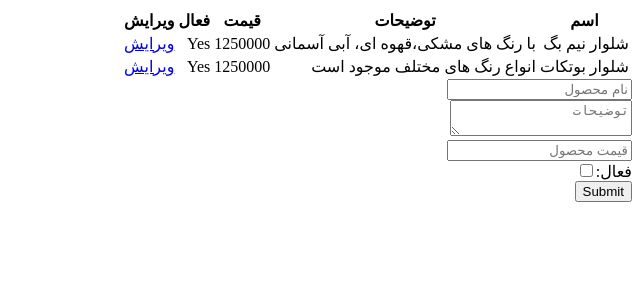
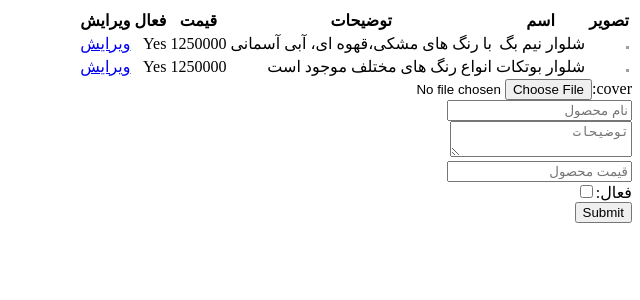
Before and after one commit to setareh085/online_shop, a Flask app: page /admin/dashboard/products in a window 1280 px wide. Shown: the top 300 px of the page, without its empty margins (640-1280 px from the left). Run offline with Flask 3, Linux system fonts and the light colour scheme; the visitor is signed in with stand-in values (Sample User, id 1); some libraries are stand-ins or nearby versions; grey boxes are pictures that could not be loaded.

Commit message:
image for products added

```diff
--- a/blueprint/admin.py
+++ b/blueprint/admin.py
@@ -1,4 +1,6 @@
 from flask import Blueprint, render_template, request, session, redirect, abort, url_for
+from flask_wtf import file
+
 import config
 from models import product
 from models.product import Product
@@ -44,6 +46,8 @@ def products():
         price = request.form.get("price", None)
         price = request.form.get("price", None)
         active = request.form.get("active", None)
+        file= request.files.get("cover", None)
+
 
         p = Product(name=name, description=description, price=price)
         if active is None:
@@ -53,7 +57,7 @@ def products():
 
         db.session.add(p)
         db.session.commit()
-
+        file.save(f"static/cover/{p.id}.jpg")
         return "done"
 
 @app.route('/admin/dashboard/edit-product/<id>', methods=['GET', 'POST'])
@@ -68,6 +72,7 @@ def edit_product(id):
         price = request.form.get("price", None)
         price = request.form.get("price", None)
         active = request.form.get("active", None)
+        file= request.files.get("cover", None)
 
         product.name = name
         product.description = description
@@ -80,5 +85,6 @@ def edit_product(id):
 
 
         db.session.commit()
-
+        if file != None:
+            file.save(f"static/cover/{product.id}.jpg")
         return redirect(url_for("admin.edit_product", id=id))
--- a/blueprint/general.py
+++ b/blueprint/general.py
@@ -7,14 +7,14 @@ app = Blueprint("general", __name__)
 
 @app.route('/')
 def main():  # put application's code here
-    products = Product.query.flter(Product.active == 1).all()
+    products = Product.query.filter(Product.active == 1).all()
     return render_template("main.html", products=products)
 
 
 @app.route('/products/<int:id>/<name>')
 def product(id , name):
-    product = Product.query.filter(Product.id == id).filter(Product.name == name).firtel(Product.active == 1).first_or_404()
-    render_template("product.html", product=product)
+    product = Product.query.filter(Product.id == id).filter(Product.name == name).filter(Product.active == 1).first_or_404()
+    return render_template("product.html", product=product)
 
 @app.route('/about')
 def about():  # put application's code here
--- a/templates/about.html
+++ b/templates/about.html
@@ -1,3 +1,5 @@
+{% extends "base.html" %}
+
 {% block header %}
     <title> درباره فروشگاه اینترنتی دلارام</title>
 {% endblock %}
--- a/templates/admin/edit-product.html
+++ b/templates/admin/edit-product.html
@@ -6,12 +6,16 @@
 {% endblock %}
 
 {% block body %}
-    <form action="#" method="post">
+
+    <img style="width: 100px" src="/static/cover{{ product.id }}.jpg">
+    <form action="#" method="post", enctype="multipart/form-data">
         <input type="hidden" name="csrf_token" value="{{ csrf_token() }}"/>
+        <label>cover: </label><input type="file" name="cover"><br>
         <input type="text" name="name" value="{{ product.name }}" placeholder="نام محصول"><br>
         <textarea name="description" placeholder="توضیحات">{{ product.description }}</textarea><br>
         <input type="number" name="price" value="{{ product.price }}" placeholder="قیمت محصول"><br>
         <label>فعال:</label><input value="1" type="checkbox" name="active" {{ "checked" if product.active == 1 }}><br>
         <input type="submit">
     </form>
+
 {% endblock %}
--- a/templates/admin/products.html
+++ b/templates/admin/products.html
@@ -9,27 +9,28 @@
 
     <table>
     <tr>
+        <th>تصویر</th>
         <th>اسم</th>
         <th>توضیحات</th>
         <th>قیمت</th>
         <th>فعال</th>
         <th>ویرایش</th>
-
     </tr>
     {% for p in products %}
         <tr>
+            <td><img style="width: 3px" src="/static/cover{{ p.id }}.jpg"></td>
             <td>{{ p.name }}</td>
             <td>{{ p.description }}</td>
             <td>{{ p.price }}</td>
             <td>{{ "Yes" if p.active == 1 else  "No" }}</td>
             <td><a href="/admin/dashboard/edit-product/{{ p.id }}">ویرایش</a></td>
-
         </tr>
     {% endfor %}
     </table>
 
-    <form action="#" method="post">
+    <form action="#" method="post" enctype="multipart/form-data">
         <input type="hidden" name="csrf_token" value="{{ csrf_token() }}"/>
+        <label>cover:</label><input type="file" name="cover"><br>
         <input type="text" name="name" placeholder="نام محصول"><br>
         <textarea name="description" placeholder="توضیحات"></textarea><br>
         <input type="number" name="price" placeholder="قیمت محصول"><br>
--- a/templates/main.html
+++ b/templates/main.html
@@ -1,3 +1,5 @@
+{% extends "base.html" %}
+
 {% block header %}
     <title>فروشگاه اینترنتی دلارام</title>
 {% endblock %}
--- a/templates/product.html
+++ b/templates/product.html
@@ -1,8 +1,11 @@
+{% extends "base.html" %}
+
 {% block header %}
     <title> محصول {{ product.name }}</title>
 {% endblock %}
 
 {% block body %}
+    <img style="width: 300px" src="/static/cover{{ product.id }}.jpg">
     {{ product.id }}<br>
     {{ product.name }}<br>
     {{ product.price }}
```
Also changed, not shown: 1 other file.
